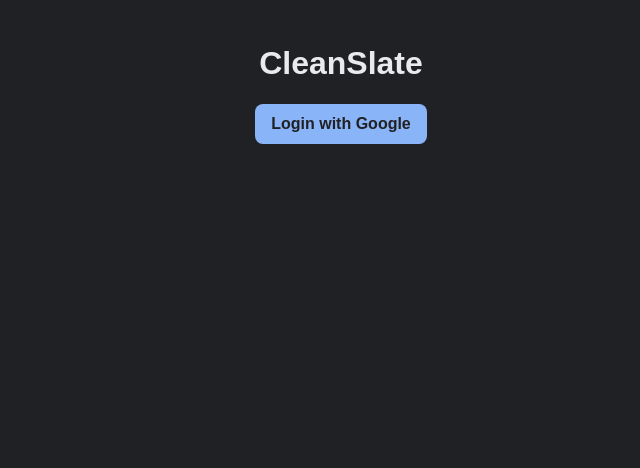
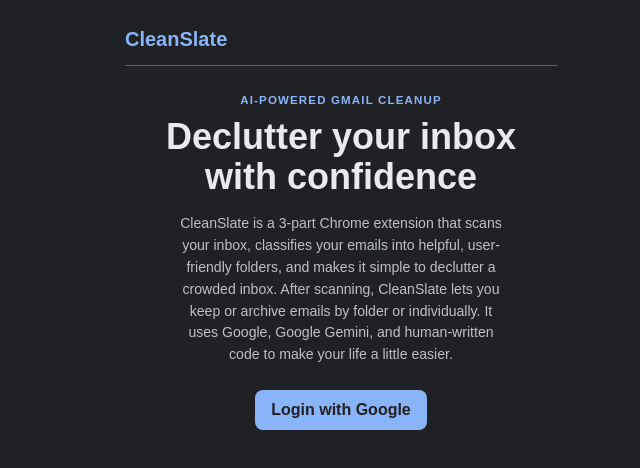
Before and after one commit to Capstone-III-CleanSlate/CleanSlate_frontend, a React (Vite) app in the folder CleanSlate_sidebar/: page / in a window 1280 px wide. Shown: the top 468 px of the page, without its empty margins (299-939 px from the left). Built offline with nearby package versions, Linux system fonts and the light colour scheme; no server answers.

Commit message:
feat: add dynamic scan messaging

```diff
--- a/CleanSlate_sidebar/src/App.jsx
+++ b/CleanSlate_sidebar/src/App.jsx
@@ -1,5 +1,5 @@
 import { useEffect, useState } from "react";
-import ScanCard from "./components/ScanCard";
+import ScanFlow from "./components/ScanFlow";
 import Navbar from "./components/Navbar"
 import HeroIntro from "./components/HeroIntro";
 
@@ -63,7 +63,10 @@
   if (!user) {
     return (
       <div className="app-shell">
-        <h1>CleanSlate</h1>
+        <Navbar isAuthenticated={false} />
+
+        <main className="main-content">
+          <HeroIntro />
 
           <button
             type="button"
@@ -72,16 +75,17 @@
           >
             Login with Google
           </button>
+        </main>
       </div>
     );
   }
 
   return (
     <div className="app-shell">
-      <Navbar />
+      <Navbar isAuthenticated={true} />
+
       <main className="main-content">
-        <HeroIntro />
-        <ScanCard />
+        <ScanFlow />
 
         <div className="account-actions">
           <p className="account-status">
--- a/CleanSlate_sidebar/src/components/HeroIntro.jsx
+++ b/CleanSlate_sidebar/src/components/HeroIntro.jsx
@@ -1,20 +1,51 @@
-function HeroIntro() {
+const heroMessages = {
+  idle: {
+    eyebrow: "AI-powered Gmail cleanup",
+    title: "Declutter your inbox with confidence",
+    description:
+      "CleanSlate is a 3-part Chrome extension that scans your inbox, " +
+      "classifies your emails into helpful, user-friendly folders, and " +
+      "makes it simple to declutter a crowded inbox. After scanning, " +
+      "CleanSlate lets you keep or archive emails by folder or individually. " +
+      "It uses Google, Google Gemini, and human-written code to make your " +
+      "life a little easier.",
+  },
+
+  scanning: {
+    eyebrow: "Scanning safely",
+    title: "Reviewing your cleanup candidates...",
+    description:
+      "Protected senders are skipped before classification, so their " +
+      "emails remain untouched.",
+  },
+
+  completed: {
+    eyebrow: "Scan complete",
+    title: "Your recommendations are ready",
+    description:
+      "Review your scan summary before choosing which emails to keep " +
+      "or archive.",
+  },
+};
+
+function HeroIntro({ scanStatus = "idle" }) {
+  const currentStatus = heroMessages[scanStatus] ? scanStatus : "idle";
+
   return (
-    <header className="hero-intro">
-      <p className="eyebrow">AI-powered Gmail cleanup</p>
-
-      <h1 className="hero-title">
-        Declutter your inbox with confidence
-      </h1>
-
-      <p className="description">
-        CleanSlate is a 3-part Chrome extension that scans your inbox,
-        classifies your emails into helpful, user-friendly folders, and
-        makes it simple to declutter a crowded inbox. After scanning,
-        CleanSlate lets you keep or archive emails by folder or individually.
-        It uses Google, Google Gemini, and human-written code to make your
-        life a little easier.
-      </p>
+    <header className="hero-stage">
+      {Object.entries(heroMessages).map(([status, message]) => (
+        <div
+          key={status}
+          className={`hero-intro ${
+            currentStatus === status ? "hero-intro--active" : ""
+          }`}
+          aria-hidden={currentStatus !== status}
+        >
+          <p className="eyebrow">{message.eyebrow}</p>
+          <h1 className="hero-title">{message.title}</h1>
+          <p className="description">{message.description}</p>
+        </div>
+      ))}
     </header>
   );
 }
--- a/CleanSlate_sidebar/src/components/Navbar.jsx
+++ b/CleanSlate_sidebar/src/components/Navbar.jsx
@@ -1,13 +1,15 @@
 
 
-function Navbar() {
+function Navbar({ isAuthenticated }) {
     return (
         <nav className="navbar" aria-label="CleanSlate navigation">
             <span className="navbar-brand">CleanSlate</span>
 
+            {isAuthenticated && (
                 <button type="button" className="nav-btn">
                     Protected Senders
                 </button>
+            )}
         </nav>
     );
 }
--- a/CleanSlate_sidebar/src/components/ScanCard.jsx
+++ b/CleanSlate_sidebar/src/components/ScanCard.jsx
@@ -1,32 +1,16 @@
-import { useEffect, useState } from "react";
-
-
-function ScanCard() {
-    const [scanStatus, setScanStatus] = useState("idle")
-
-    function handleScan() {
-        setScanStatus("scanning");
-    }
-
-    useEffect(() => {
-        if (scanStatus !== "scanning") {
-            return;
-        }
-
-        const scanTimer = setTimeout(() => {
-            setScanStatus("completed");
-        }, 3000);
-
-        return () => clearTimeout(scanTimer);
-    }, [scanStatus]);
-
+function ScanCard({ scanStatus, onScan }) {
   return (
     <section
-            className={`scan-card ${scanStatus === "scanning" ? "scan-card--scanning" : ""
+      className={`scan-card ${
+        scanStatus === "scanning" ? "scan-card--scanning" : ""
       }`}
     >
       {scanStatus === "idle" && (
-                <button className="scan-btn" onClick={handleScan}>
+        <button
+          type="button"
+          className="scan-btn"
+          onClick={onScan}
+        >
           Scan my inbox
         </button>
       )}
@@ -36,12 +20,13 @@
           <p>Scanning emails...</p>
         </div>
       )}
+
       {scanStatus === "completed" && (
         <div role="status">
           <p className="scan-complete">Scan complete</p>
           <p>25 emails scanned</p>
 
-                    <button className="summary-btn">
+          <button type="button" className="summary-btn">
             Show scan summary
           </button>
         </div>
--- /dev/null
+++ b/CleanSlate_sidebar/src/components/ScanFlow.jsx
@@ -0,0 +1,37 @@
+import { useEffect, useState } from "react";
+import HeroIntro from "./HeroIntro";
+import ScanCard from "./ScanCard";
+
+
+
+function ScanFlow() {
+    const [scanStatus, setScanStatus] = useState("idle");
+
+    function handleScan() {
+        setScanStatus("scanning");
+    }
+
+    useEffect(() => {
+        if (scanStatus !== "scanning") {
+            return;
+        }
+
+        const scanTimer = setTimeout(() => {
+            setScanStatus("completed");
+        }, 3000);
+
+        return () => clearTimeout(scanTimer);
+    }, [scanStatus]);
+
+    return (
+        <>
+            <HeroIntro scanStatus={scanStatus} />
+
+            <ScanCard
+                scanStatus={scanStatus}
+                onScan={handleScan}
+            />
+        </>
+    );
+}
+export default ScanFlow;
--- a/CleanSlate_sidebar/src/index.css
+++ b/CleanSlate_sidebar/src/index.css
@@ -279,9 +279,28 @@
     background: rgb(138 180 248 / 10%);
 }
 
+.hero-stage {
+    display: grid;
+    max-width: 440px;
+    margin: 1.75rem auto 1.5rem;
+}
+
 .hero-intro {
-    margin: 1.75rem auto 1.5rem;
-    max-width: 440px;
+    grid-area: 1 / 1;
+
+    opacity: 0;
+    transform: translateY(6px);
+    pointer-events: none;
+
+    transition:
+        opacity 400ms ease,
+        transform 400ms ease;
+}
+
+.hero-intro--active {
+    opacity: 1;
+    transform: translateY(0);
+    pointer-events: auto;
 }
 
 .eyebrow {
@@ -341,3 +360,27 @@
     color: var(--color-primary);
     background: rgb(138 180 248 / 10%);
 }
+
+
+.scan-card>* {
+    animation: content-fade-in 400ms ease-out;
+}
+
+@keyframes content-fade-in {
+    from {
+        opacity: 0;
+        transform: translateY(6px);
+    }
+
+    to {
+        opacity: 1;
+        transform: translateY(0);
+    }
+}
+
+@media (prefers-reduced-motion: reduce) {
+    .hero-intro {
+        transition: none;
+        transform: none;
+    }
+}
```
Lines whose indentation alone changed are shown as unchanged.
